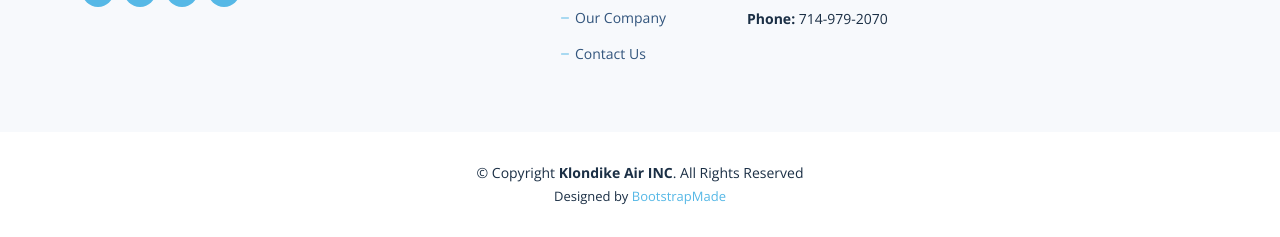
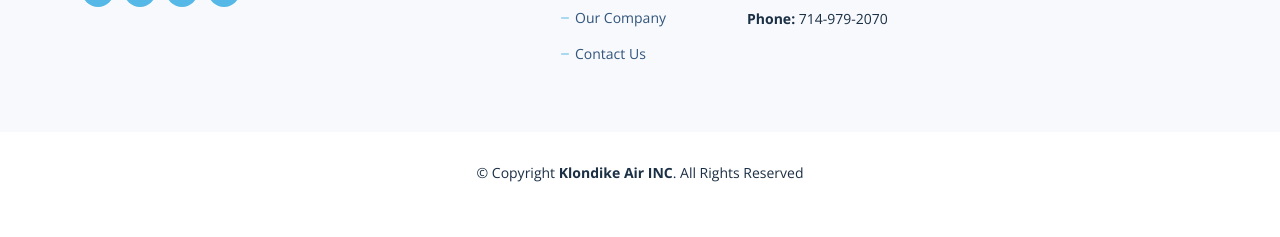
Before and after one commit to Harrison-Reich/11-18demo, a plain HTML site: page contact.html in a window 1280 px wide. Shown: the part 1007-1244 px from the top of the page. After the commit the page ends 1220 px from the top, so only its background shows below. Drawn offline with nearby package versions, Linux system fonts and the light colour scheme.

Commit message:
file cleanup

```diff
--- a/contact.html
+++ b/contact.html
@@ -22,12 +22,6 @@
   <link href="assets/vendor/remixicon/remixicon.css" rel="stylesheet">
   <!-- Template Main CSS File -->
   <link href="assets/css/main.css" rel="stylesheet">
-  <!-- =======================================================
-  * Template Name: Nova - v1.2.1
-  * Template URL: https://bootstrapmade.com/nova-bootstrap-business-template/
-  * Author: BootstrapMade.com
-  * License: https://bootstrapmade.com/license/
-  ======================================================== -->
 </head>
 <body class="page-contact">
   <!-- ======= Header ======= -->
@@ -162,13 +156,6 @@
         <div class="copyright">
           &copy; Copyright <strong><span>Klondike Air INC</span></strong>. All Rights Reserved
         </div>
-        <div class="credits">
-          <!-- All the links in the footer should remain intact. -->
-          <!-- You can delete the links only if you purchased the pro version. -->
-          <!-- Licensing information: https://bootstrapmade.com/license/ -->
-          <!-- Purchase the pro version with working PHP/AJAX contact form: https://bootstrapmade.com/nova-bootstrap-business-template/ -->
-          Designed by <a href="https://bootstrapmade.com/">BootstrapMade</a>
-        </div>
       </div>
     </div>
   </footer><!-- End Footer -->
```
